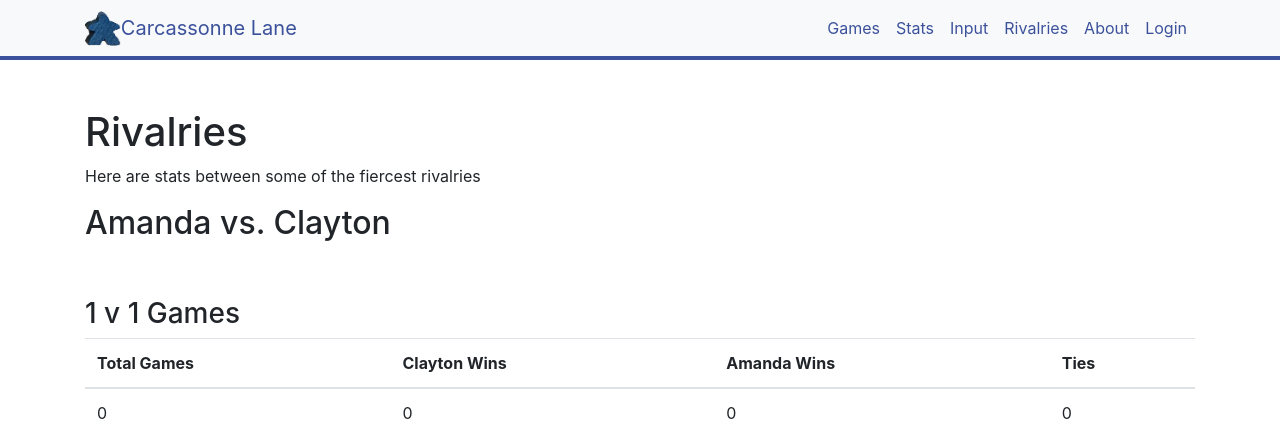
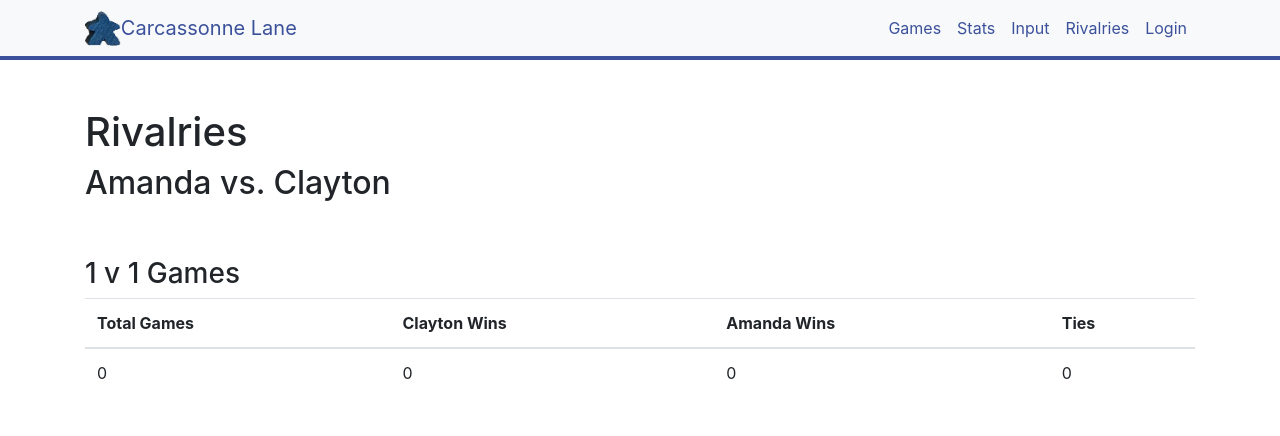
Before and after one commit to claytoncook12/TheLaneCarcassonne, a Flask app: page /Rivalries in a window 1280 px wide. Shown: the top 436 px of the page. Run offline with Flask 2, Linux system fonts and the light colour scheme; data that the repository does not hold is empty; some libraries are stand-ins or nearby versions.

Commit message:
remove about page

```diff
--- a/app/main.py
+++ b/app/main.py
@@ -343,11 +343,6 @@ def rivalries():
 
     return render_template('rivalries.html', results=results, stats1v1=stats1v1)
 
-@app.route('/About')
-def about():
-    return render_template('about.html')
-
-
 @app.route('/Input', methods=['GET', 'POST'])
 def input():
     form = OutcomeForm()
--- a/app/templates/base.html
+++ b/app/templates/base.html
@@ -46,9 +46,6 @@
             </li>
             <li class="nav-item">
               <a class="nav-link" href="/Rivalries">Rivalries</a>
-            </li>
-            <li class="nav-item">
-              <a class="nav-link" href="/About">About</a>
             </li>
             <li class="nav-item">
               {% if g.email %}
--- a/app/templates/rivalries.html
+++ b/app/templates/rivalries.html
@@ -4,7 +4,6 @@
     <section class="py-5">
       <div class="container">
         <h1>Rivalries</h1>
-        <p>Here are stats between some of the fiercest rivalries</p>
         <h2> Amanda vs. Clayton <h2>
         <br>
 
```
Also changed, not shown: app/templates/about.html (deleted, +0 -14 lines).
